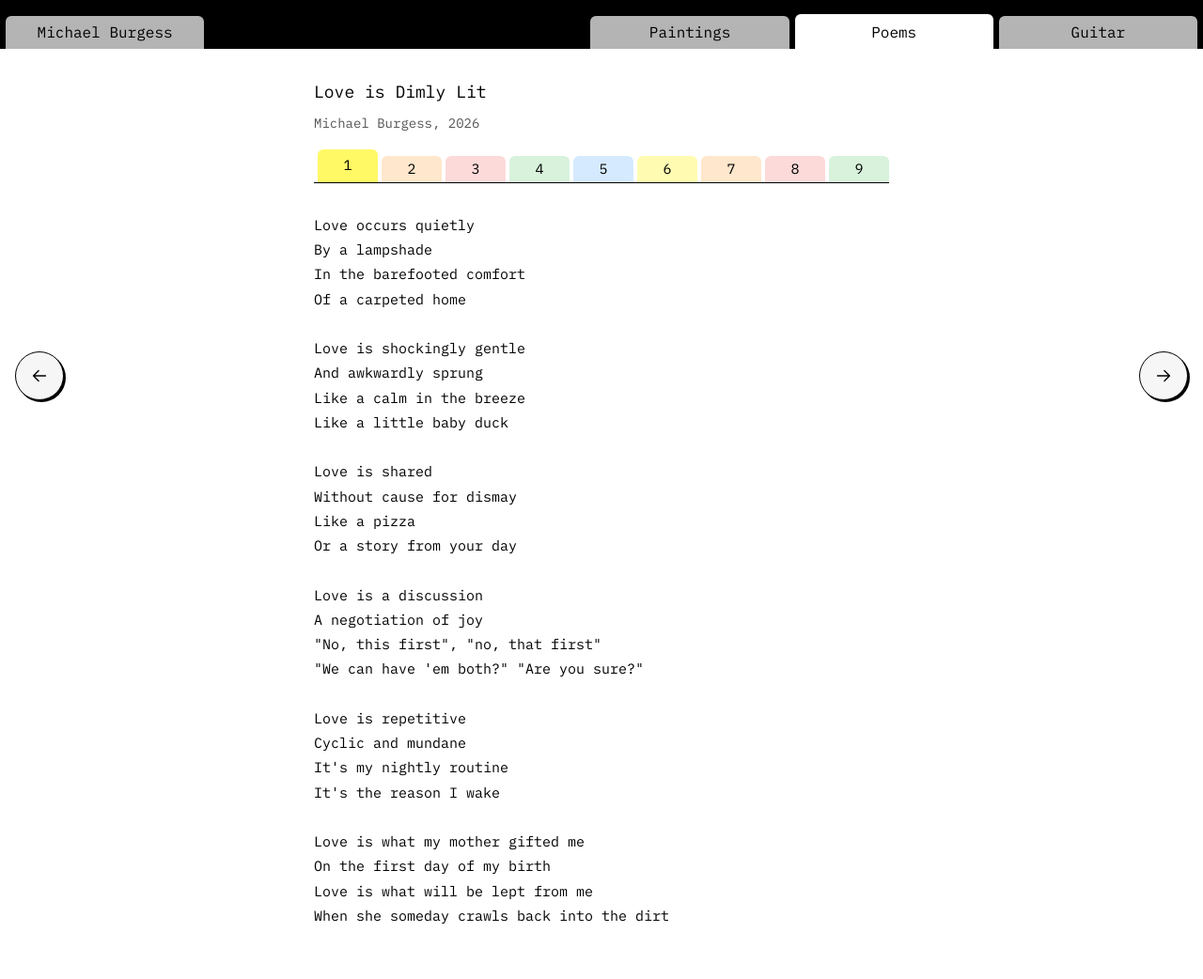
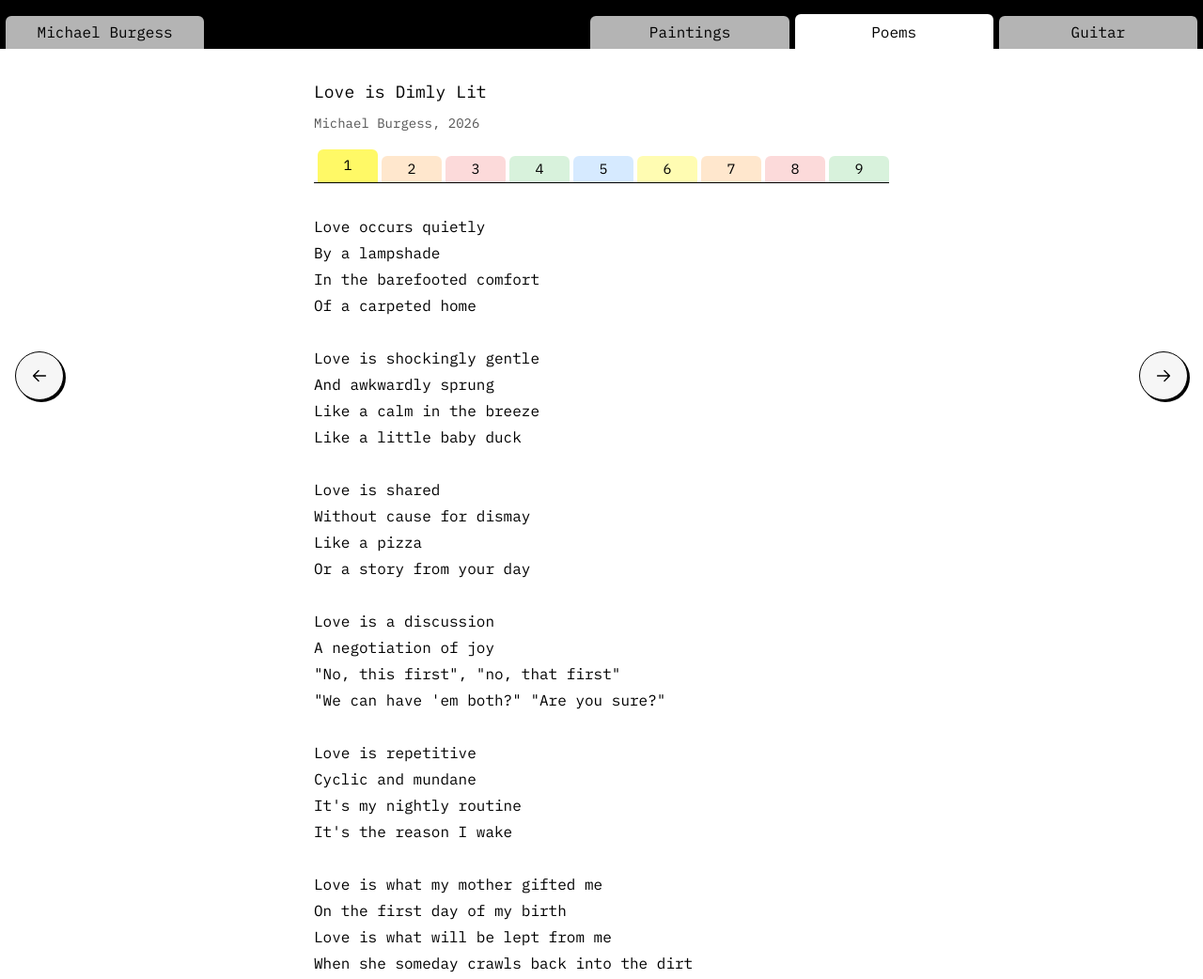
Before and after one commit to mburgjr/burgess.works, a plain HTML site: page poems.html in a window 1280 px wide. Shown: the whole page at 94% size. Drawn offline with Linux system fonts and the light colour scheme.

Commit message:
Set desktop poem text one size larger
Co-Authored-By: Claude Opus 5.5 <noreply@anthropic.com>

```diff
--- a/poems.html
+++ b/poems.html
@@ -12,7 +12,7 @@
 <link rel="preconnect" href="https://fonts.googleapis.com">
 <link rel="preconnect" href="https://fonts.gstatic.com" crossorigin>
 <link rel="stylesheet" href="https://fonts.googleapis.com/css2?family=IBM+Plex+Mono&display=swap">
-<link rel="stylesheet" href="style.css?v=38">
+<link rel="stylesheet" href="style.css?v=39">
 </head>
 <body class="poems-page">
 <header class="site-header">
--- a/style.css
+++ b/style.css
@@ -390,7 +390,7 @@ main {
 .poems-page .meta { flex-basis: 100%; }
 .poems-page .item-tabs { flex: 1 1 100%; }
 
-.poem { line-height: 1.75; }
+.poem { line-height: 1.75; font-size: 16px; }
 
 /* Each line wraps with a hanging indent, so a wrapped line never reads
    as a new one on narrow screens. */
```
Also changed, not shown: guitar.html (+1 -1 lines), index.html (+1 -1 lines), paintings.html (+1 -1 lines).
